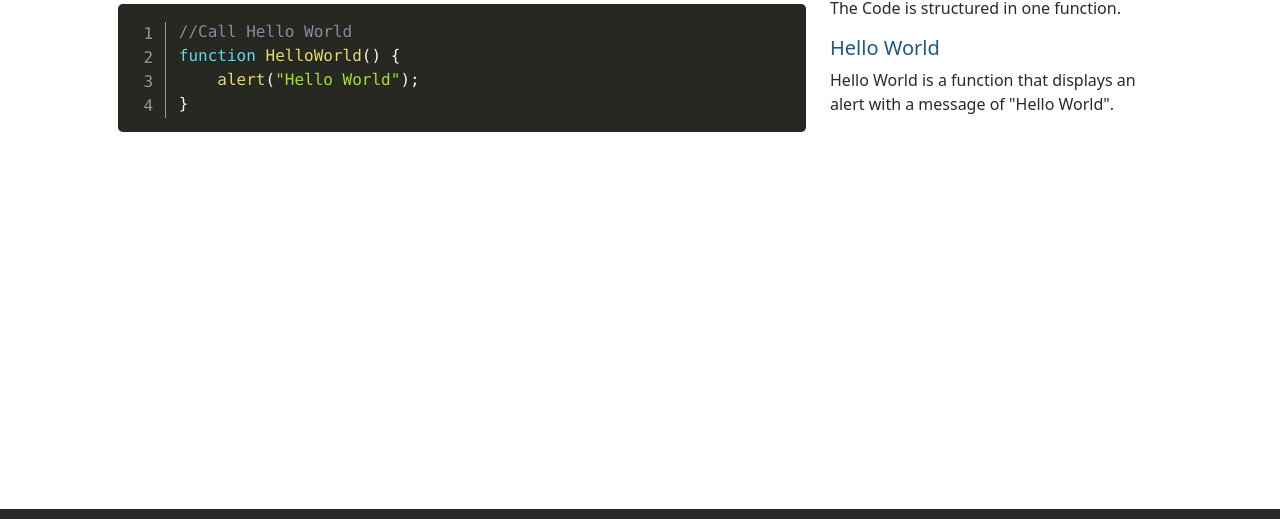
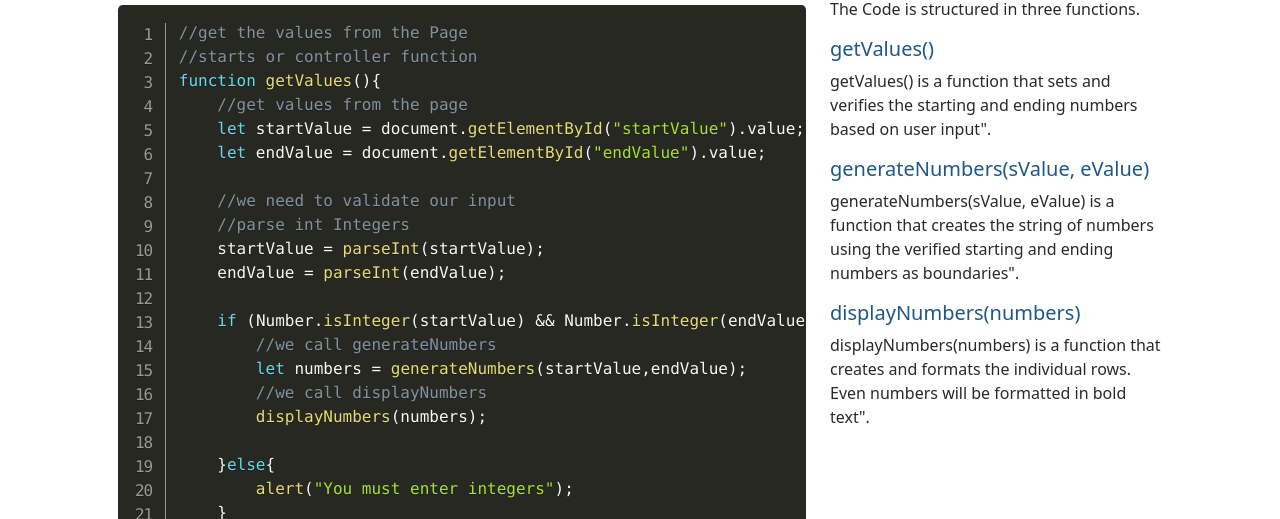
Before and after one commit to OldDJ65/centurian, a plain HTML site: page code.html in a window 1280 px wide. Shown: the part 159-678 px from the top of the page. Drawn offline with nearby package versions, Linux system fonts and the light colour scheme.

Commit message:
Complete Centurian App page
Completed JS for the App page and also update the code.html page.

```diff
--- a/code.html
+++ b/code.html
@@ -58,22 +58,88 @@
     <!-- ==== Main Section ==== -->
     <main class="flex-shrink-0">
         <div class="container pb-4 px-5 mt-5">
-            <h2 class="border-1 border-bottom border-dark">The Code for THE CENTURIAN</h2>
+            <h2 class="border-1 border-bottom border-dark">The Code for <span class="logoFont">THE CENTURIAN</span></h2>
             <div class="row row-cols-1 row-cols-lg-2">
                 <div class="col-lg-8">
                     <pre class="line-numbers"><code class="language-javascript">
-                        //Call Hello World
-                        function HelloWorld() {
-                            alert("Hello World");
+                        //get the values from the Page
+                        //starts or controller function
+                        function getValues(){
+                            //get values from the page
+                            let startValue = document.getElementById("startValue").value;
+                            let endValue = document.getElementById("endValue").value;
+
+                            //we need to validate our input
+                            //parse int Integers
+                            startValue = parseInt(startValue);
+                            endValue = parseInt(endValue);
+
+                            if (Number.isInteger(startValue) && Number.isInteger(endValue)){
+                                //we call generateNumbers
+                                let numbers = generateNumbers(startValue,endValue);
+                                //we call displayNumbers
+                                displayNumbers(numbers);
+
+                            }else{
+                                alert("You must enter integers");
+                            }
+
                         }
-                        </code>
+
+                        //generate numbers from the start value to the end value
+                        //logic function(s)
+                        function generateNumbers(sValue, eValue){
+                            let numbers = [];
+
+
+                            //we want to get all numbers from start to end
+                            for (let index = sValue; index <= eValue; index++) {
+
+                                //this condition will execute in a look until index = evalue
+                                numbers.push(index);
+                            }
+
+
+                            return numbers;
+
+                        }
+
+                        //display the numbers and mark the even numbers in bold
+                        //display or view functions
+                        function displayNumbers(numbers){
+
+                            let templateRows = "";
+
+                            for (let index = 0; index < numbers.length; index++) {
+
+                                let className = "even";
+                                let number = numbers[index];
+
+                                if(number % 2 == 0){
+                                    className = "even";
+                                }
+                                else{
+                                    className = "odd";
+                                }
+
+                                templateRows += `<tr><td class="${className}">${number}</td></tr>`;
+                            }
+
+                            document.getElementById("results").innerHTML = templateRows;
+                        }
+                    </code>
                     </pre>
 
                 </div>
                 <div class="col-lg-4">
-                    <p>The Code is structured in one function.</p>
-                    <h5>Hello World</h5>
-                    <p>Hello World is a function that displays an alert with a message of "Hello World".</p>
+                    <p>The Code is structured in three functions.</p>
+                    <h5>getValues()</h5>
+                    <p>getValues() is a function that sets and verifies the starting and ending numbers based on user input".</p>
+                    <h5>generateNumbers(sValue, eValue)</h5>
+                    <p>generateNumbers(sValue, eValue) is a function that creates the string of numbers using the verified starting and ending numbers as boundaries".</p>
+                    <h5>displayNumbers(numbers)</h5>
+                    <p>displayNumbers(numbers) is a function that creates and formats the individual rows. Even numbers will be formatted in bold text".</p>
+
                 </div>
             </div>
         </div>
--- a/css/site.css
+++ b/css/site.css
@@ -3,6 +3,15 @@
     --secondary-color: #ff993b;
     --dark-color: #292929;
     --white-color: #dff3e4;
+}
+
+.odd {
+    font-weight: 100;
+}
+
+.even {
+    font-weight: 600;
+    font-size: large;
 }
 
 .logoFont {
```
Also changed, not shown: app.html (+4 -1 lines), index.html (+1 -1 lines), js/site.js (+64 -3 lines).
